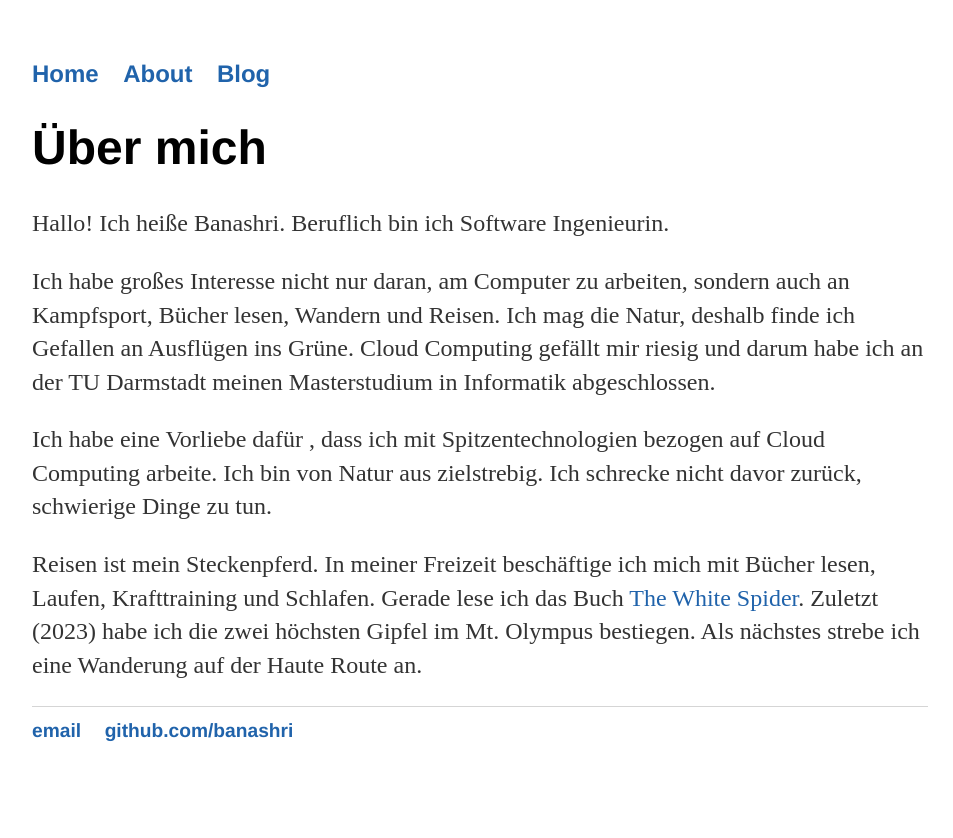
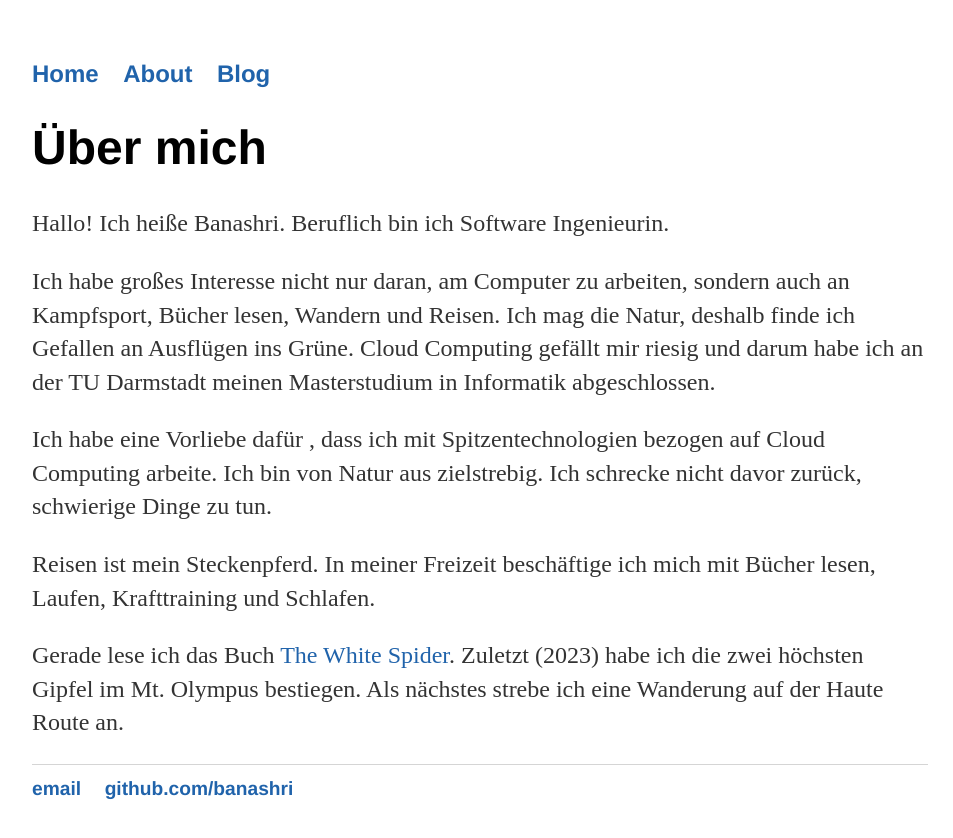
Before and after one commit to Banashri/banashri.github.io, a Jekyll site: the page built from about/index.html, in a window 1280 px wide. Shown: the top 838 px of the page, without its empty margins (160-1113 px from the left). Built offline with Jekyll 4.4.1, drawn with Linux system fonts in a browser that asks for light colours.

Commit message:
Update index.html

```diff
--- a/about/index.html
+++ b/about/index.html
@@ -18,7 +18,8 @@
 Ich schrecke nicht davor zurück, schwierige Dinge zu tun.
 </p>
 <!-- Ich hege die Hoffnung, in einem Jahr alle Bände von "In search of Lost Time" (geschrieben von Marcel Proust) zu lesen. -->
-<p>Reisen ist mein Steckenpferd. In meiner Freizeit beschäftige ich mich mit Bücher lesen, Laufen, Krafttraining und Schlafen.
-	Gerade lese ich das Buch <a href="https://www.goodreads.com/book/show/833312.The_White_Spider" class="text">The White Spider</a>.
+<p>Reisen ist mein Steckenpferd. In meiner Freizeit beschäftige ich mich mit Bücher lesen, Laufen, Krafttraining und Schlafen.</p>
+
+<p>Gerade lese ich das Buch <a href="https://www.goodreads.com/book/show/833312.The_White_Spider" class="text">The White Spider</a>.
 Zuletzt (2023) habe ich die zwei höchsten Gipfel im Mt. Olympus bestiegen. Als nächstes strebe ich eine Wanderung auf der Haute Route an. </p>
 </div>
```
